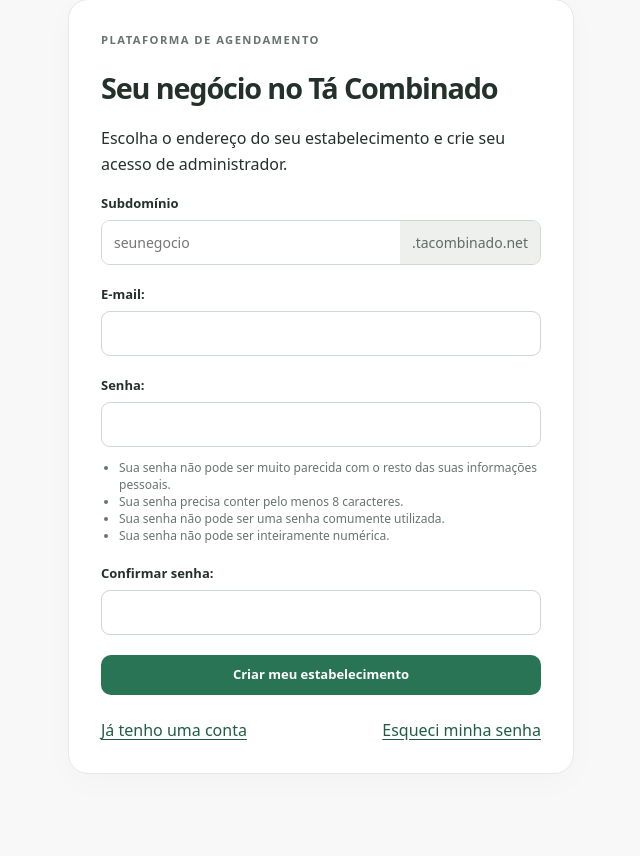
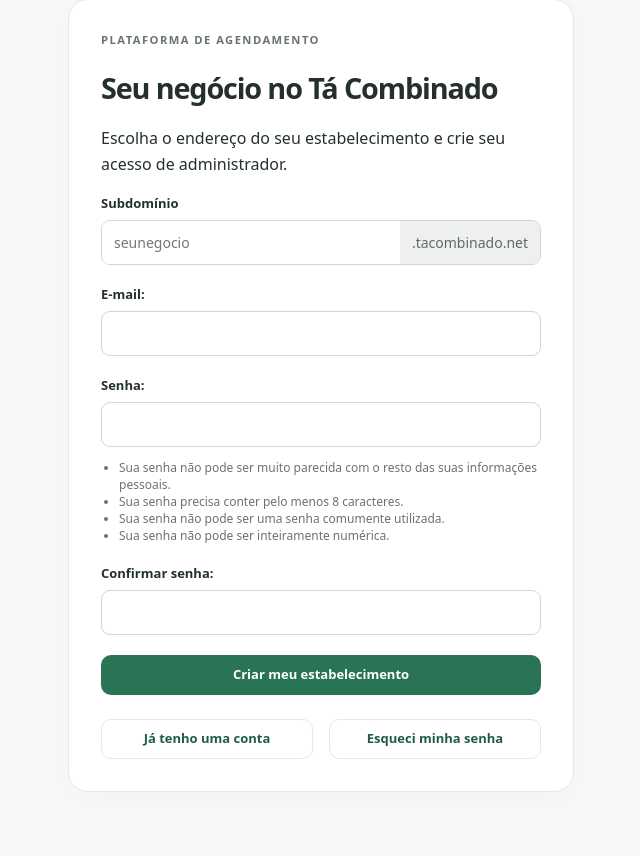
Before and after one commit to Marcos282/agenda, a Django app: page /registro in a window 1280 px wide. Shown: the part 65-921 px from the top of the page, without its empty margins (319-959 px from the left). Before the commit the page ends 839 px from the top, so only its background shows below. Run offline with Django 5.2, Linux system fonts and the light colour scheme; parts of the project's set-up code (start-up, migrations or seed data) failed here and were passed over.

Commit message:
link dos botoes sem sublinhado

```diff
--- a/usuarios/templates/usuarios/registro.html
+++ b/usuarios/templates/usuarios/registro.html
@@ -1,7 +1,7 @@
 {% extends 'usuarios/base.html' %}
 {% block title %}Contratar · Tá Combinado{% endblock %}
 {% block extra_css %}
-.domain-field{display:flex;align-items:stretch;border:1px solid #cfd7d1;border-radius:9px;overflow:hidden}.domain-field input{min-width:0;border:0;border-radius:0;flex:1;width:0}.domain-field span{display:flex;align-items:center;white-space:nowrap;padding:12px;background:#edf0ed;color:#626a65;font-size:14px}.domain-field:focus-within{outline:3px solid var(--focus);outline-offset:2px}.domain-field input:focus-visible{outline:none}.signup-button{width:100%}.signup-links{display:flex;justify-content:space-between;gap:16px;flex-wrap:wrap;margin-top:24px}.signup-field{margin:20px 0}.helptext{display:block;color:var(--muted);font-size:12px}.helptext ul{padding-left:18px}.errorlist{color:#9b2929;font-size:13px;padding-left:18px}@media(max-width:540px){main{margin:24px 12px;padding:24px 18px}.domain-field span{font-size:12px;padding:10px}}
+.domain-field{display:flex;align-items:stretch;border:1px solid #cfd7d1;border-radius:9px;overflow:hidden}.domain-field input{min-width:0;border:0;border-radius:0;flex:1;width:0}.domain-field span{display:flex;align-items:center;white-space:nowrap;padding:12px;background:#edf0ed;color:#626a65;font-size:14px}.domain-field:focus-within{outline:3px solid var(--focus);outline-offset:2px}.domain-field input:focus-visible{outline:none}.signup-button{width:100%}.signup-links{display:flex;justify-content:space-between;gap:16px;flex-wrap:wrap;margin-top:24px}.signup-links .ui-button{flex:1 1 170px;text-align:center}.signup-field{margin:20px 0}.helptext{display:block;color:var(--muted);font-size:12px}.helptext ul{padding-left:18px}.errorlist{color:#9b2929;font-size:13px;padding-left:18px}@media(max-width:540px){main{margin:24px 12px;padding:24px 18px}.domain-field span{font-size:12px;padding:10px}}
 {% endblock %}
 {% block content %}
 <h1>Seu negócio no Tá Combinado</h1><p>Escolha o endereço do seu estabelecimento e crie seu acesso de administrador.</p>
@@ -10,5 +10,5 @@
 <div class="domain-field">{{ form.subdomain }}<span id="domain-suffix">.tacombinado.net</span></div>{{ form.subdomain.errors }}
 {% for field in form %}{% if field.name != 'subdomain' %}<div class="signup-field">{{ field.label_tag }}{{ field }}{{ field.errors }}{% if field.help_text %}<div class="helptext">{{ field.help_text }}</div>{% endif %}</div>{% endif %}{% endfor %}
 <button class="signup-button" type="submit">Criar meu estabelecimento</button></form>
-<div class="signup-links"><a href="{% url 'login' %}">Já tenho uma conta</a><a href="{% url 'lembrar_senha' %}">Esqueci minha senha</a></div>
+<div class="signup-links"><a class="ui-button ui-button-secondary" href="{% url 'login' %}">Já tenho uma conta</a><a class="ui-button ui-button-secondary" href="{% url 'lembrar_senha' %}">Esqueci minha senha</a></div>
 {% endblock %}
```
